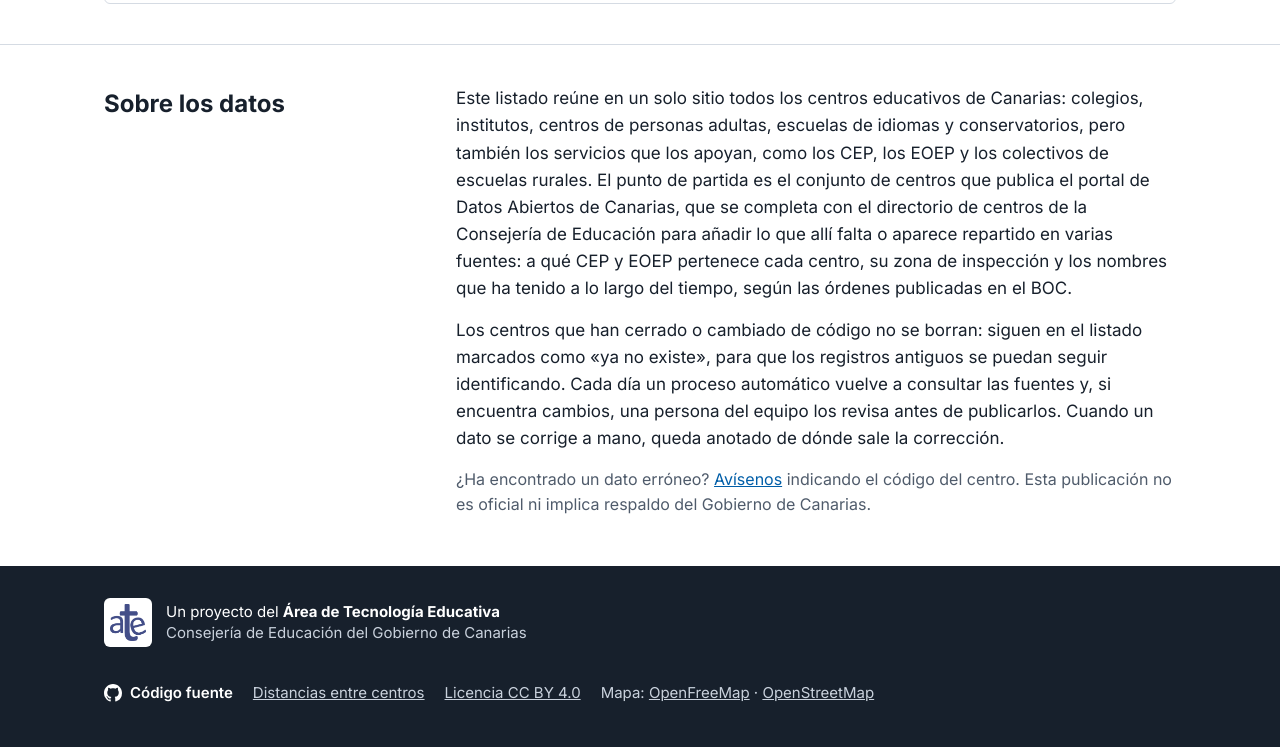
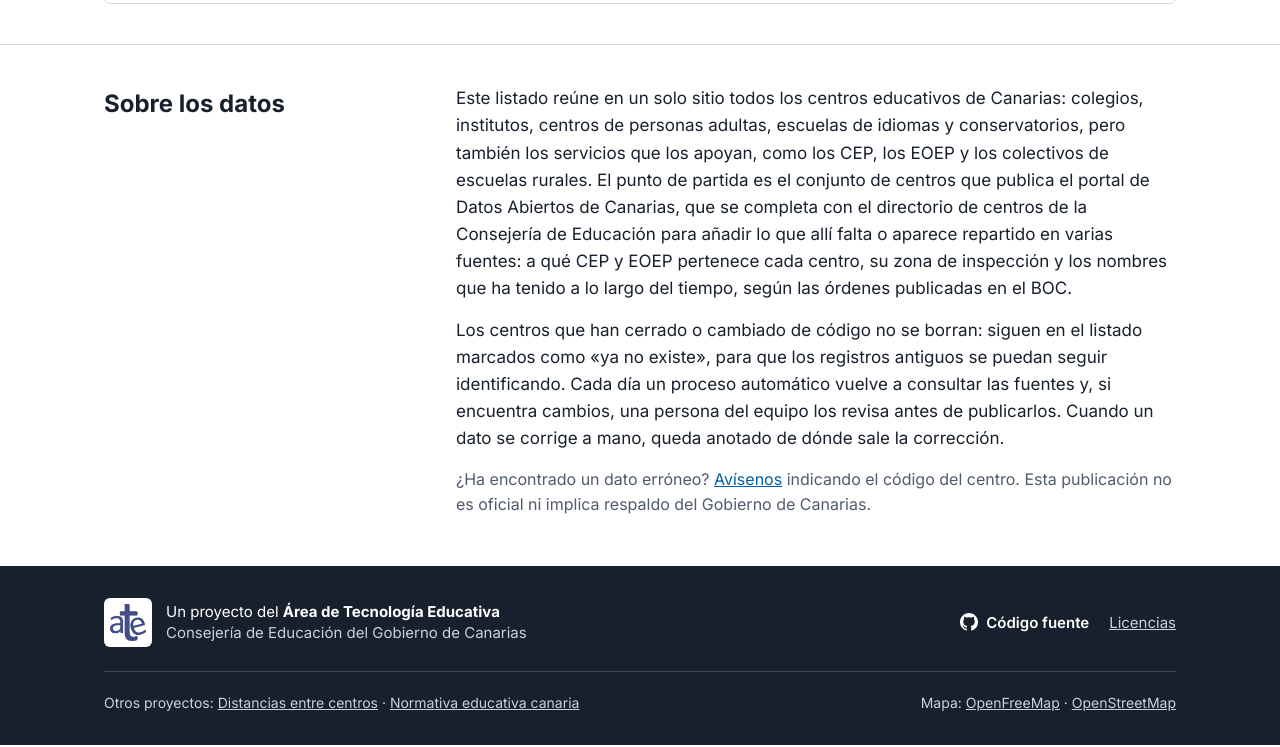
Before and after one commit to ateeducacion/listado-centros-educativos-canarias, a plain HTML site: page docs/index.html in a window 1280 px wide. Shown: the part 828-1575 px from the top of the page. Drawn offline with nearby package versions, Linux system fonts and the light colour scheme; no server answers.

Commit message:
Add icons to every download and copy-link button and share the footer with the sister sites

```diff
--- a/docs/index.html
+++ b/docs/index.html
@@ -152,10 +152,12 @@
           <svg aria-hidden="true" width="18" height="18" viewBox="0 0 16 16" fill="currentColor"><path d="M8 0C3.58 0 0 3.58 0 8c0 3.54 2.29 6.53 5.47 7.59.4.07.55-.17.55-.38 0-.19-.01-.82-.01-1.49-2.01.37-2.53-.49-2.69-.94-.09-.23-.48-.94-.82-1.13-.28-.15-.68-.52-.01-.53.63-.01 1.08.58 1.23.82.72 1.21 1.87.87 2.33.66.07-.52.28-.87.51-1.07-1.78-.2-3.64-.89-3.64-3.95 0-.87.31-1.59.82-2.15-.08-.2-.36-1.02.08-2.12 0 0 .67-.21 2.2.82.64-.18 1.32-.27 2-.27.68 0 1.36.09 2 .27 1.53-1.04 2.2-.82 2.2-.82.44 1.1.16 1.92.08 2.12.51.56.82 1.27.82 2.15 0 3.07-1.87 3.75-3.65 3.95.29.25.54.73.54 1.48 0 1.07-.01 1.93-.01 2.2 0 .21.15.46.55.38A8.01 8.01 0 0 0 16 8c0-4.42-3.58-8-8-8z"></path></svg>
           Código fuente
         </a>
-        <a href="https://ateeducacion.github.io/distancias_centros_educativos_canarias/">Distancias entre centros</a>
-        <a href="https://creativecommons.org/licenses/by/4.0/">Licencia CC BY 4.0</a>
-        <span>Mapa: <a href="https://openfreemap.org/">OpenFreeMap</a> · <a href="https://www.openstreetmap.org/copyright">OpenStreetMap</a></span>
+        <a href="https://github.com/ateeducacion/listado-centros-educativos-canarias/blob/main/LICENSE">Licencias</a>
       </nav>
+      <div class="foot-sub">
+        <p class="foot-family">Otros proyectos: <a href="https://ateeducacion.github.io/distancias_centros_educativos_canarias/">Distancias entre centros</a> · <a href="https://ateeducacion.github.io/normativa_educativa_canaria/">Normativa educativa canaria</a></p>
+        <p class="foot-credits">Mapa: <a href="https://openfreemap.org/">OpenFreeMap</a> · <a href="https://www.openstreetmap.org/copyright">OpenStreetMap</a></p>
+      </div>
     </div>
   </footer>
 
--- a/docs/styles.css
+++ b/docs/styles.css
@@ -1091,3 +1091,24 @@ pre {
 .detail .back {
   margin-bottom: -12px;
 }
+.foot-sub {
+  flex: 1 1 100%;
+  display: flex;
+  flex-wrap: wrap;
+  justify-content: space-between;
+  gap: 8px 24px;
+  padding-top: 20px;
+  border-top: 1px solid rgba(255, 255, 255, 0.16);
+  font-size: 14px;
+  color: var(--footer-muted);
+}
+.foot-sub p {
+  margin: 0;
+}
+.foot-sub a {
+  color: var(--footer-muted);
+}
+.foot-sub a:hover,
+.foot-nav a:hover {
+  color: var(--footer-fg);
+}
```
Also changed, not shown: docs/desarrolladores/index.html (+15 -13 lines).
